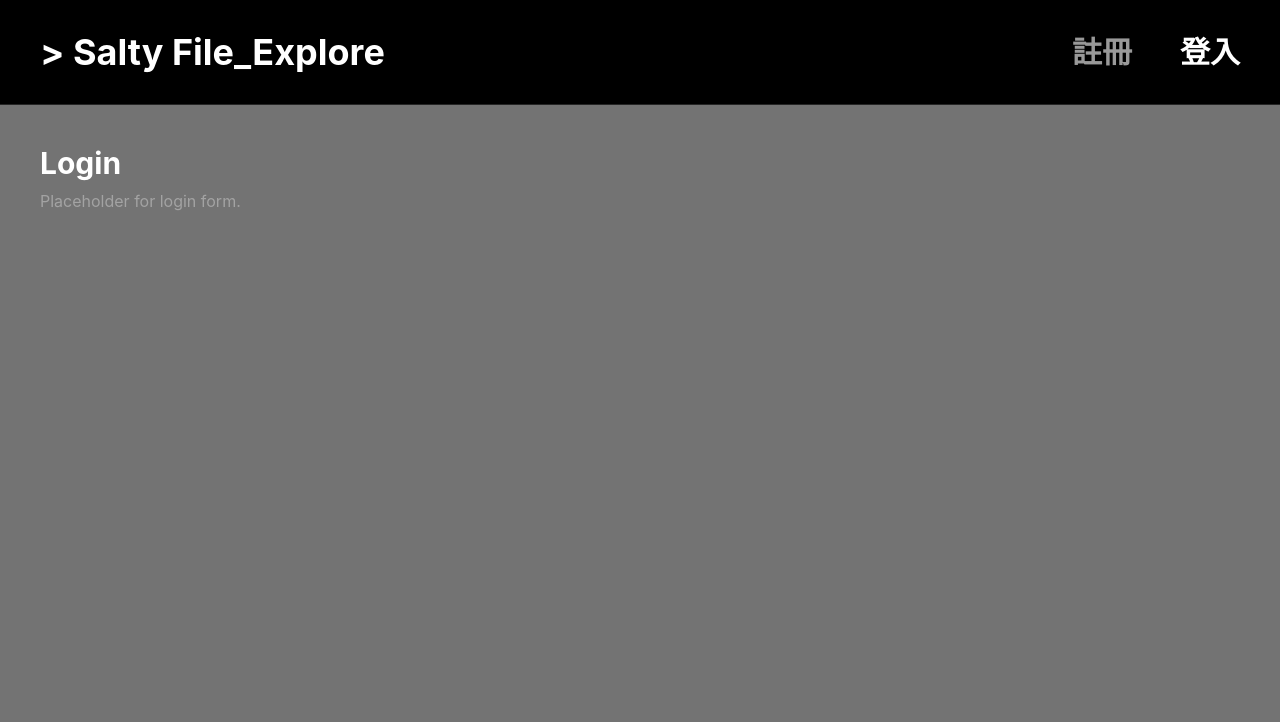
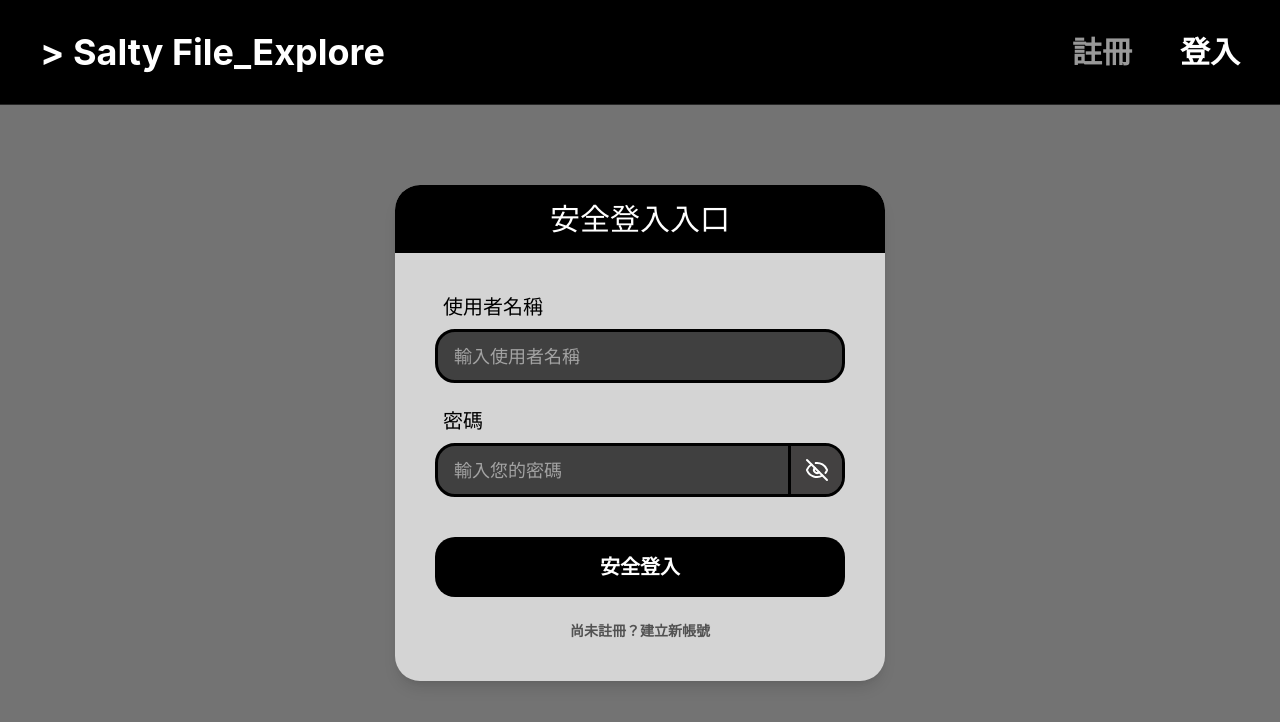
Before and after one commit to Salt-Shio/FileBrowser, a Vue app: page /login in a window 1280 px wide. Shown: the top 722 px of the page. Built offline with nearby package versions, Linux system fonts and the light colour scheme.

Commit message:
feat: 實作 LoginView 元件，支援密碼與 2FA 二階段登入 UI 切換

```diff
--- a/src/views/LoginView.vue
+++ b/src/views/LoginView.vue
@@ -1,6 +1,198 @@
+<script setup lang="ts">
+import { ref, reactive, nextTick, watch } from 'vue';
+import { useRouter } from 'vue-router';
+import BaseCard from '@/components/ui/BaseCard.vue';
+import BaseInput from '@/components/ui/BaseInput.vue';
+import BaseButton from '@/components/ui/BaseButton.vue';
+import { useAuthStore } from '@/stores/auth';
+
+const router = useRouter();
+const authStore = useAuthStore();
+
+// 登入階段狀態控制: 'PASSWORD' (第一階段) | 'OTP' (第二階段)
+const stage = ref<'PASSWORD' | 'OTP'>('PASSWORD');
+
+const form = reactive({
+  username: '',
+  password: '',
+});
+
+const otpCode = ref('');
+const errorMessage = ref<string | null>(null);
+const isLoading = ref(false);
+
+// 密碼登入提交
+const handleLoginSubmit = async () => {
+  if (!form.username || !form.password) {
+    errorMessage.value = '請輸入使用者名稱與密碼';
+    return;
+  }
+
+  isLoading.value = true;
+  errorMessage.value = null;
+
+  try {
+    const result = await authStore.login({
+      username: form.username,
+      password: form.password,
+    });
+
+    if (result.require2FA) {
+      stage.value = 'OTP';
+      otpCode.value = '';
+    } else {
+      // 登入成功，直接導向首頁/檔案總管
+      router.push('/explore');
+    }
+  } catch (error: any) {
+    errorMessage.value = error.response?.data?.detail || '登入失敗，請檢查您的帳號與密碼';
+  } finally {
+    isLoading.value = false;
+  }
+};
+
+// 2FA OTP 驗證提交
+const handleOTPVerifySubmit = async () => {
+  if (!otpCode.value || otpCode.value.length !== 6) {
+    errorMessage.value = '請輸入 6 位數安全驗證碼';
+    return;
+  }
+
+  isLoading.value = true;
+  errorMessage.value = null;
+
+  try {
+    await authStore.verify2FA(otpCode.value);
+    router.push('/explore');
+  } catch (error: any) {
+    errorMessage.value = error.response?.data?.detail || '驗證碼錯誤或已過期，請重新輸入';
+  } finally {
+    isLoading.value = false;
+  }
+};
+
+// 返回第一階段
+const handleBackToPassword = () => {
+  stage.value = 'PASSWORD';
+  otpCode.value = '';
+  errorMessage.value = null;
+};
+</script>
+
 <template>
-  <div class="p-10">
-    <h1 class="text-3xl font-bold">Login</h1>
-    <p class="text-mono-400 mt-2">Placeholder for login form.</p>
+  <div class="flex flex-col items-center justify-center pt-20 px-4">
+    <transition name="fade" mode="out-in">
+      <!-- 2FA OTP 驗證階段 -->
+      <BaseCard v-if="stage === 'OTP'" key="otp-card">
+        <template #header>
+          <h2 class="text-3xl font-medium text-white">雙重驗證 (2FA)</h2>
+        </template>
+
+        <div class="flex flex-col gap-6 w-full text-black">
+          <!-- 錯誤訊息提示 -->
+          <div v-if="errorMessage" class="bg-red-500/20 border border-red-500 text-red-100 p-3 rounded-lg text-sm text-center">
+            {{ errorMessage }}
+          </div>
+
+          <div class="text-center px-2">
+            <p class="text-xl font-bold mb-2">安全金鑰驗證</p>
+            <p class="text-mono-600 text-base leading-relaxed">
+              您的帳號已啟用 2FA 安全鎖保護。<br>請輸入您 Authenticator App 中的 6 位數驗證碼。
+            </p>
+          </div>
+
+          <BaseInput
+            v-model="otpCode"
+            label="驗證碼"
+            placeholder="000000"
+            maxlength="6"
+            :disabled="isLoading"
+            @keyup.enter="handleOTPVerifySubmit"
+          />
+
+          <div class="mt-4 flex flex-col gap-4">
+            <BaseButton
+              @click="handleOTPVerifySubmit"
+              :loading="isLoading"
+              class="w-full text-xl py-4"
+            >
+              驗證並登入
+            </BaseButton>
+
+            <button
+              @click="handleBackToPassword"
+              :disabled="isLoading"
+              class="text-mono-600 hover:text-black font-semibold transition-colors text-center text-sm py-2 disabled:opacity-50"
+            >
+              返回輸入密碼
+            </button>
+          </div>
+        </div>
+      </BaseCard>
+
+      <!-- 密碼登入第一階段 -->
+      <BaseCard v-else key="password-card">
+        <template #header>
+          <h2 class="text-3xl font-medium text-white">安全登入入口</h2>
+        </template>
+
+        <div class="flex flex-col gap-6 w-full">
+          <!-- 錯誤訊息提示 -->
+          <div v-if="errorMessage" class="bg-red-500/20 border border-red-500 text-red-100 p-3 rounded-lg text-sm text-center">
+            {{ errorMessage }}
+          </div>
+
+          <BaseInput
+            v-model="form.username"
+            label="使用者名稱"
+            placeholder="輸入使用者名稱"
+            :disabled="isLoading"
+            @keyup.enter="handleLoginSubmit"
+          />
+
+          <BaseInput
+            v-model="form.password"
+            label="密碼"
+            type="password"
+            placeholder="輸入您的密碼"
+            :disabled="isLoading"
+            @keyup.enter="handleLoginSubmit"
+          />
+
+          <div class="mt-4">
+            <BaseButton
+              @click="handleLoginSubmit"
+              :loading="isLoading"
+              class="w-full text-xl py-4"
+            >
+              安全登入
+            </BaseButton>
+
+            <router-link
+              to="/register"
+              class="text-mono-600 hover:text-black font-semibold transition-colors text-center block text-sm mt-6"
+            >
+              尚未註冊？建立新帳號
+            </router-link>
+          </div>
+        </div>
+      </BaseCard>
+    </transition>
   </div>
 </template>
+
+<style scoped>
+.fade-enter-active,
+.fade-leave-active {
+  transition: opacity 0.15s ease, transform 0.15s ease;
+}
+
+.fade-enter-from {
+  opacity: 0;
+  transform: scale(0.98);
+}
+.fade-leave-to {
+  opacity: 0;
+  transform: scale(1.02);
+}
+</style>
```
